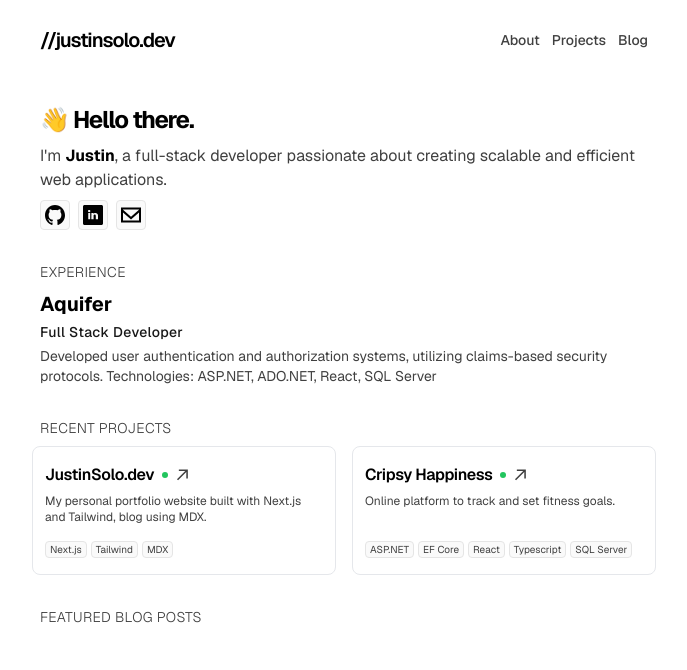
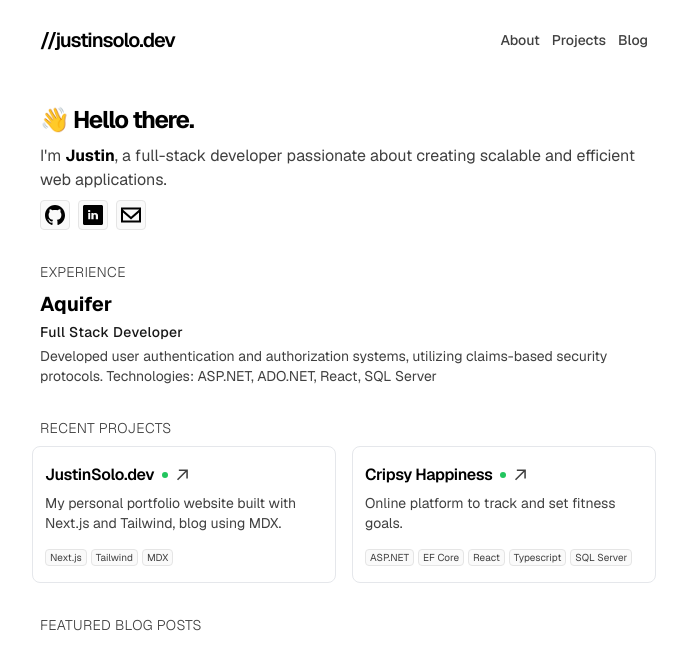
Before and after one commit to justinpaulosolo/justinsolo.dev, a Next.js app: page / in a window 1280 px wide. Shown: the top 670 px of the page, without its empty margins (296-983 px from the left). Built offline with nearby package versions, Linux system fonts and the light colour scheme.

Commit message:
Update project card description font size

```diff
--- a/app/components/project-card.tsx
+++ b/app/components/project-card.tsx
@@ -45,7 +45,7 @@
             </div>
           </div>
         </h3>
-        <p className="text-xs">{description}</p>
+        <p className="text-sm">{description}</p>
       </div>
       <div className="mt-auto flex">
         <div className="mt-4 flex flex-wrap gap-1">
```
